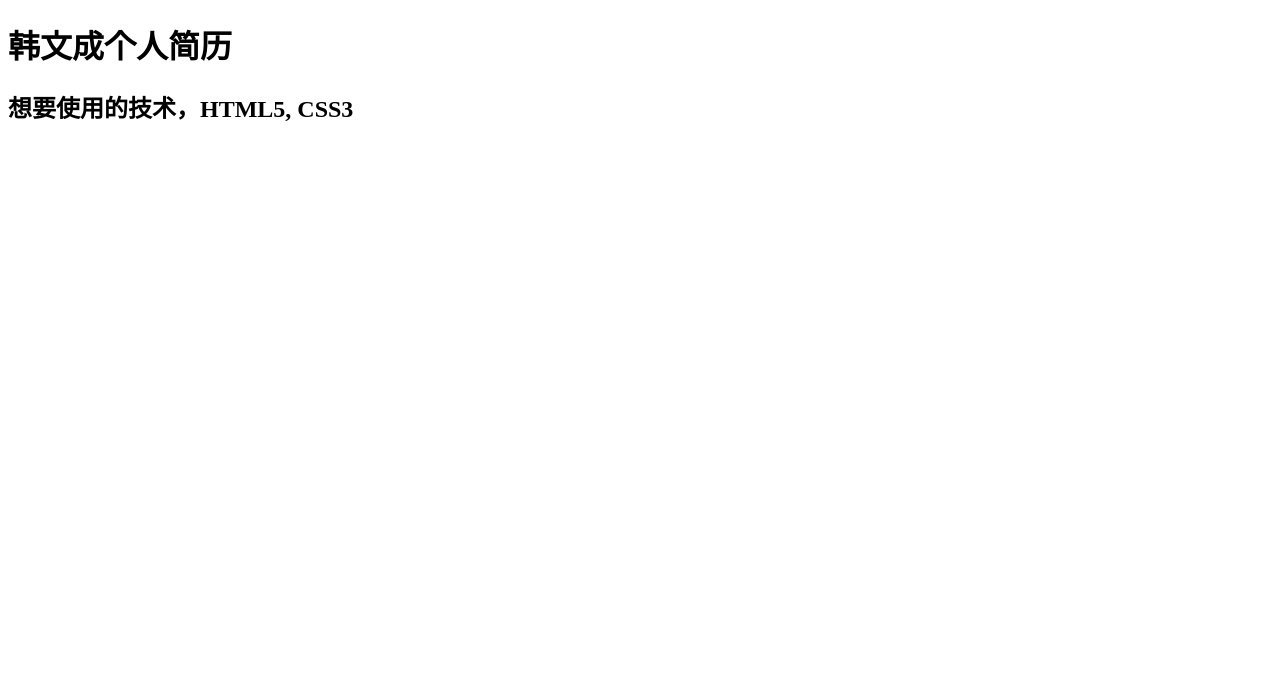
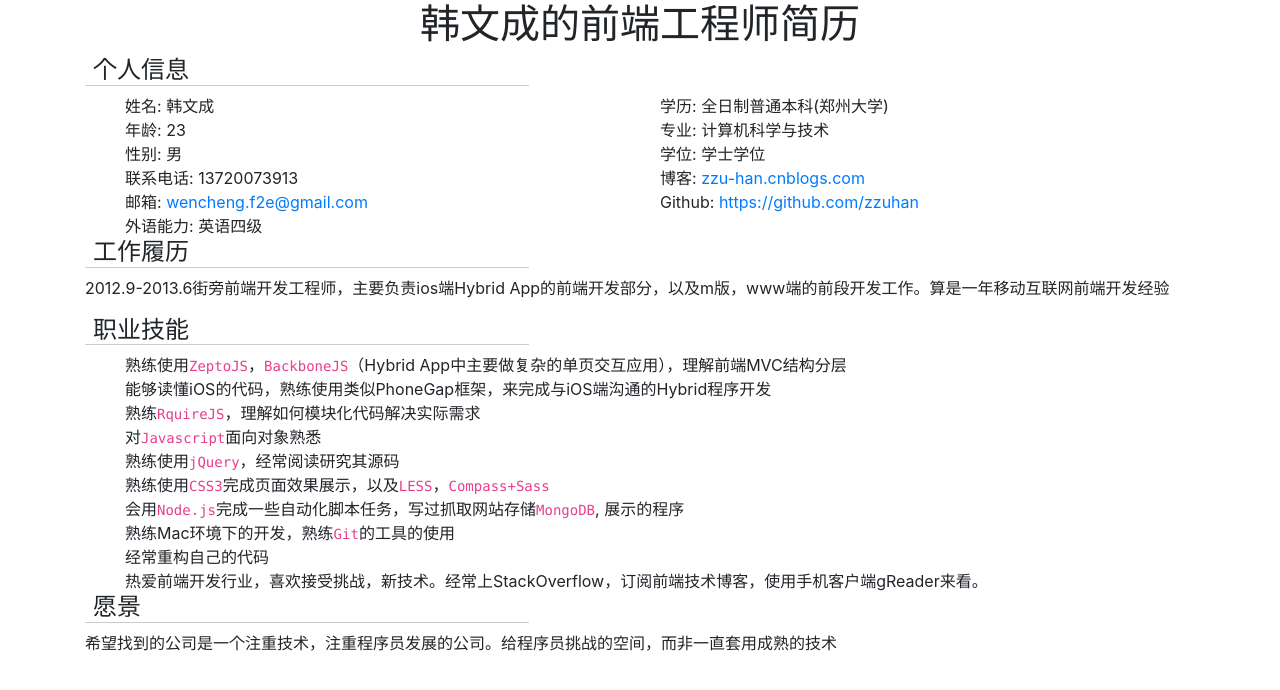
Before and after one commit to zzuhan/resume, a plain HTML site: page index.html in a window 1280 px wide. Drawn offline with nearby package versions, Linux system fonts and the light colour scheme.

Commit message:
add content

```diff
--- a/index.html
+++ b/index.html
@@ -3,9 +3,76 @@
 <head>
 	<meta charset="UTF-8">
 	<title>韩文成 个人简历</title>
+	<link rel="stylesheet" href="http://cdn.me/css/bootstrap.css">
+	<style>
+	body, ul { margin: 0;}
+	ul, ol {
+		list-style: none;
+	}
+	body {
+		line-height: 1.5;
+	}
+	h1 { text-align: center; }
+	h2 {
+		font-size: 1.5em;
+		width: 40%;
+		border-bottom: 1px solid #ccc;
+		padding: 0 0 0px 8px;
+	}
+	.profile-list {
+		overflow: hidden;
+		list-style: none;
+	}
+	.profile-list li {
+		float: left;
+		width: 50%;
+	}
+	.profile-list li span:after {
+		content: ": ";
+	}
+
+
+	</style>
 </head>
 <body>
-	<h1>韩文成个人简历</h1>
-	<h2>想要使用的技术，HTML5, CSS3</h2>
+	<div class="container">
+		<h1>韩文成的前端工程师简历</h1>
+		<h2>个人信息</h2>
+		<ul class="profile-list">
+			<li>
+				<span>姓名</span>韩文成
+			</li>
+			<li><span>学历</span>全日制普通本科(郑州大学)</li>
+			<li><span>年龄</span>23</li>
+			<li><span>专业</span>计算机科学与技术</li>
+			<li><span>性别</span>男</li>
+			<li><span>学位</span>学士学位</li>
+			<li><span>联系电话</span>13720073913</li>
+			<li><span>博客</span><a href="http://zzu-han.cnblogs.com/">zzu-han.cnblogs.com</a></li>
+			<li><span>邮箱</span><a href="mailto:wencheng.f2e@gmail.com">wencheng.f2e@gmail.com</a></li>
+			<li><span>Github</span><a href="https://github.com/zzuhan">https://github.com/zzuhan</a></li>
+			<li><span>外语能力</span>英语四级</li>
+		</ul>
+		<h2>工作履历</h2>
+		<p>2012.9-2013.6街旁前端开发工程师，主要负责ios端Hybrid App的前端开发部分，以及m版，www端的前段开发工作。算是一年移动互联网前端开发经验</p>
+		<h2>职业技能</h2>
+		<ul class="skills-list">
+			<!-- // 这些技能前面加一个code，能很好的标志出来
+			// 代码可折叠，即翻过某项会自动折叠，或者手动
+			// 有顶部导航？ -->
+			<li>熟练使用<code>ZeptoJS</code>，<code>BackboneJS</code>（Hybrid App中主要做复杂的单页交互应用），理解前端MVC结构分层</code></li>
+			<li>能够读懂iOS的代码，熟练使用类似PhoneGap框架，来完成与iOS端沟通的Hybrid程序开发</li>
+			<li>熟练<code>RquireJS</code>，理解如何模块化代码解决实际需求</li>
+			<li>对<code>Javascript</code>面向对象熟悉</li>
+			<li>熟练使用<code>jQuery</code>，经常阅读研究其源码</li>
+			<li>熟练使用<code>CSS3</code>完成页面效果展示，以及<code>LESS</code>，<code>Compass+Sass</code></li>
+			<li>会用<code>Node.js</code>完成一些自动化脚本任务，写过抓取网站存储<code>MongoDB</code>, 展示的程序</li>
+			<li>熟练Mac环境下的开发，熟练<code>Git</code>的工具的使用</li>
+			<li>经常重构自己的代码</li>
+			<li>热爱前端开发行业，喜欢接受挑战，新技术。经常上StackOverflow，订阅前端技术博客，使用手机客户端gReader来看。</li>
+		</ul>
+		<h2>愿景</h2>
+		<p>希望找到的公司是一个注重技术，注重程序员发展的公司。给程序员挑战的空间，而非一直套用成熟的技术</p>
+	</div>
 </body>
 </html>
```
